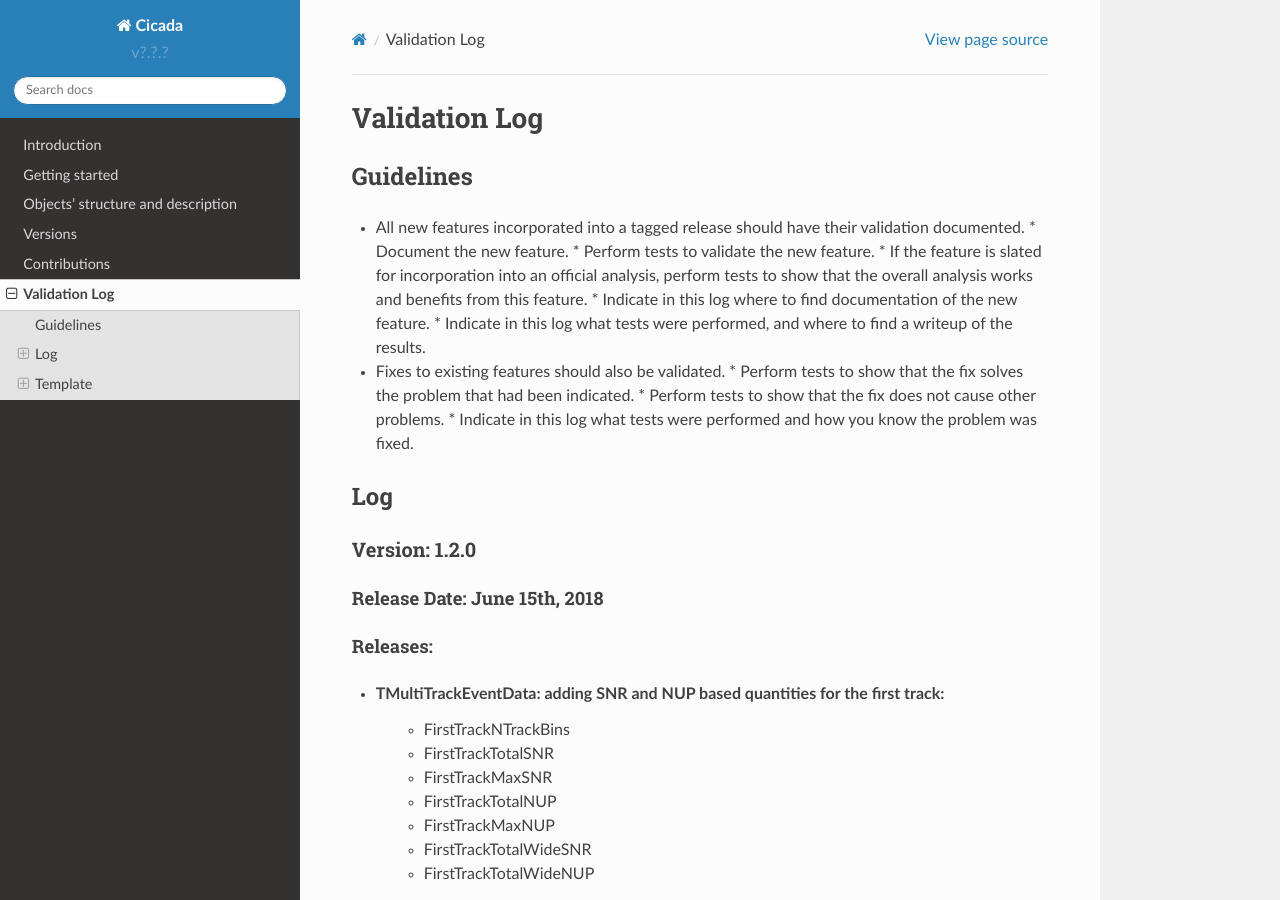
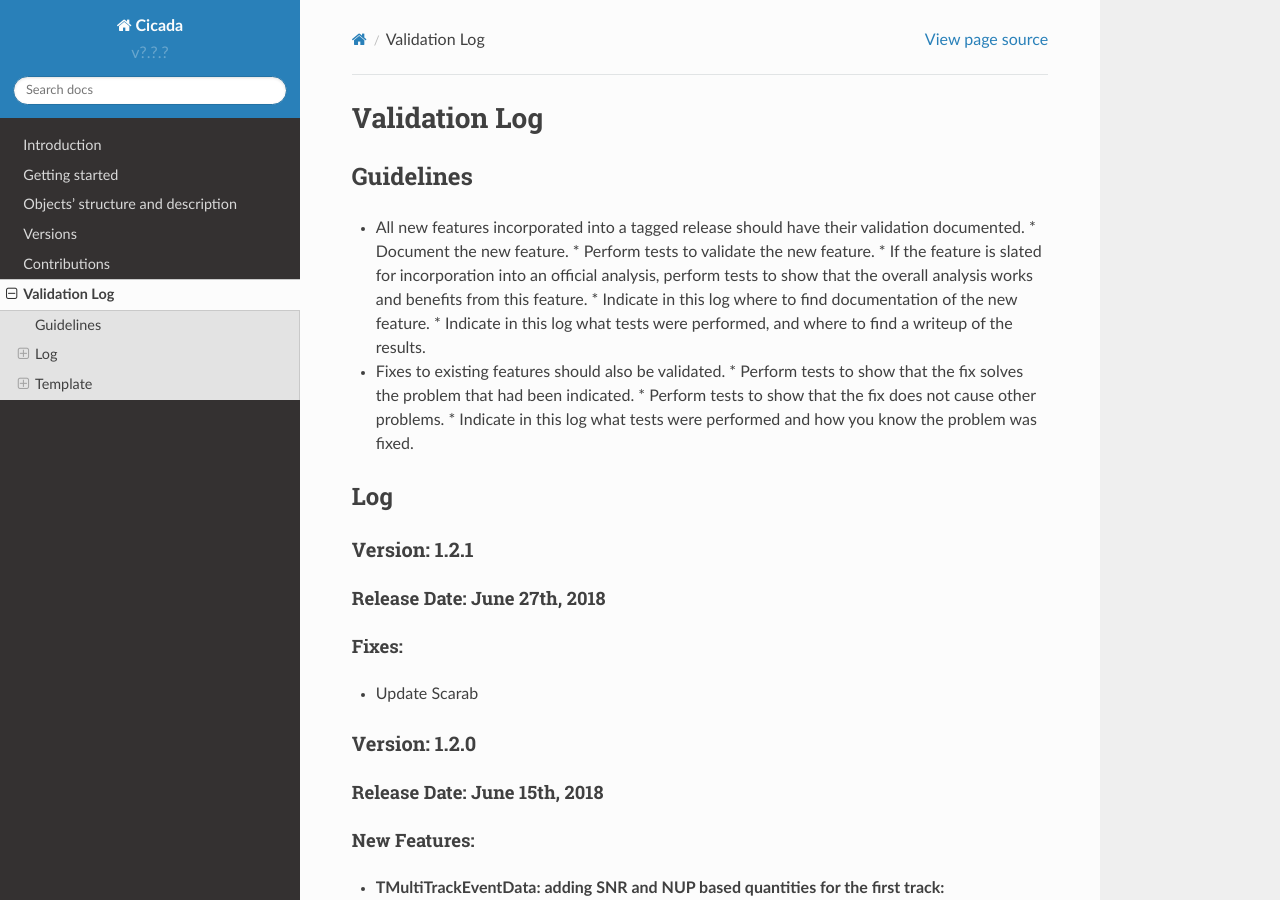
Before and after one commit to project8/cicada, a Sphinx documentation site: the page built from Documentation/ValidationLog.rst, in a window 1280 px wide and 900 px high. Built offline with Sphinx 7.4.7 and the Read the Docs theme 2.0.0, drawn with Linux system fonts in a browser that asks for light colours.

Commit message:
Update Validation log

```diff
--- a/Documentation/ValidationLog.rst
+++ b/Documentation/ValidationLog.rst
@@ -18,12 +18,22 @@ Guidelines
 Log
 ---
 
+Version: 1.2.1
+~~~~~~~~~~~~~~
+
+Release Date: June 27th, 2018
+''''''''''''''''''''''''''''
+Fixes:
+'''''''''
+
+* Update Scarab
+
 Version: 1.2.0
 ~~~~~~~~~~~~~~
 
 Release Date: June 15th, 2018
 ''''''''''''''''''''''''''''
-Releases:
+New Features:
 '''''''''
 
 * TMultiTrackEventData: adding SNR and NUP based quantities for the first track:
```
